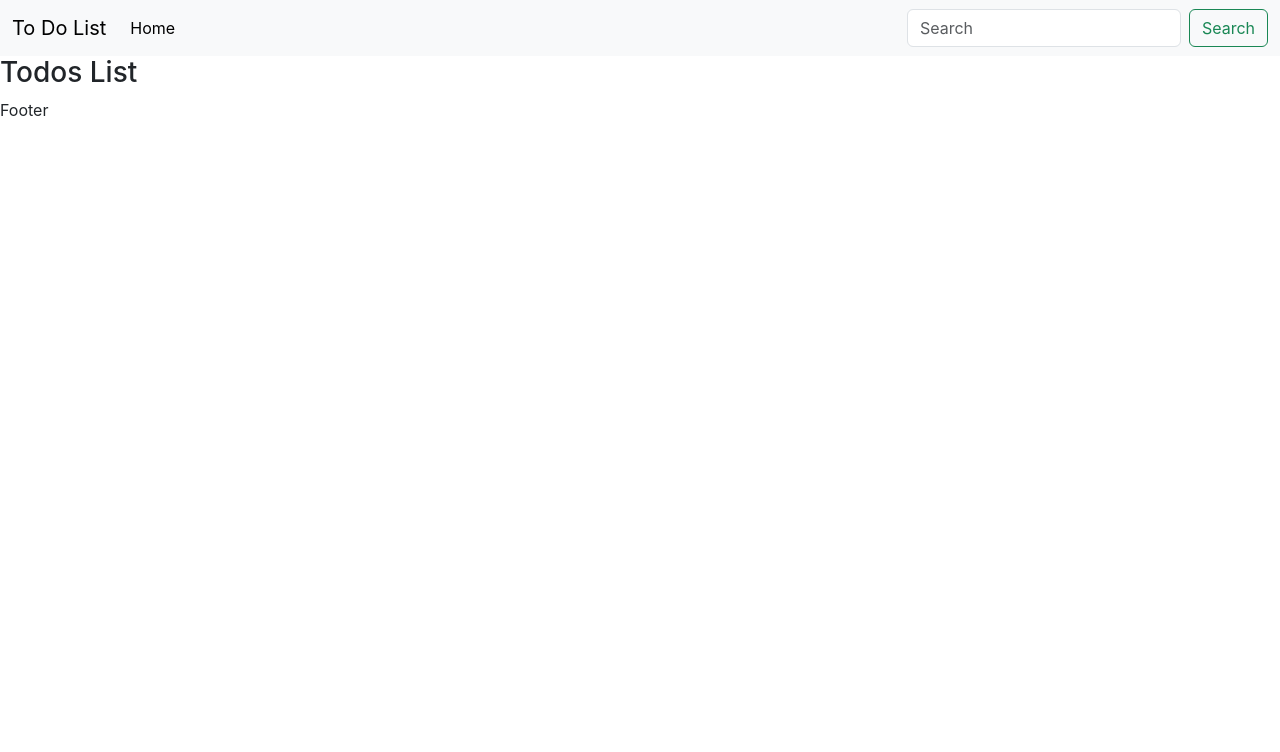
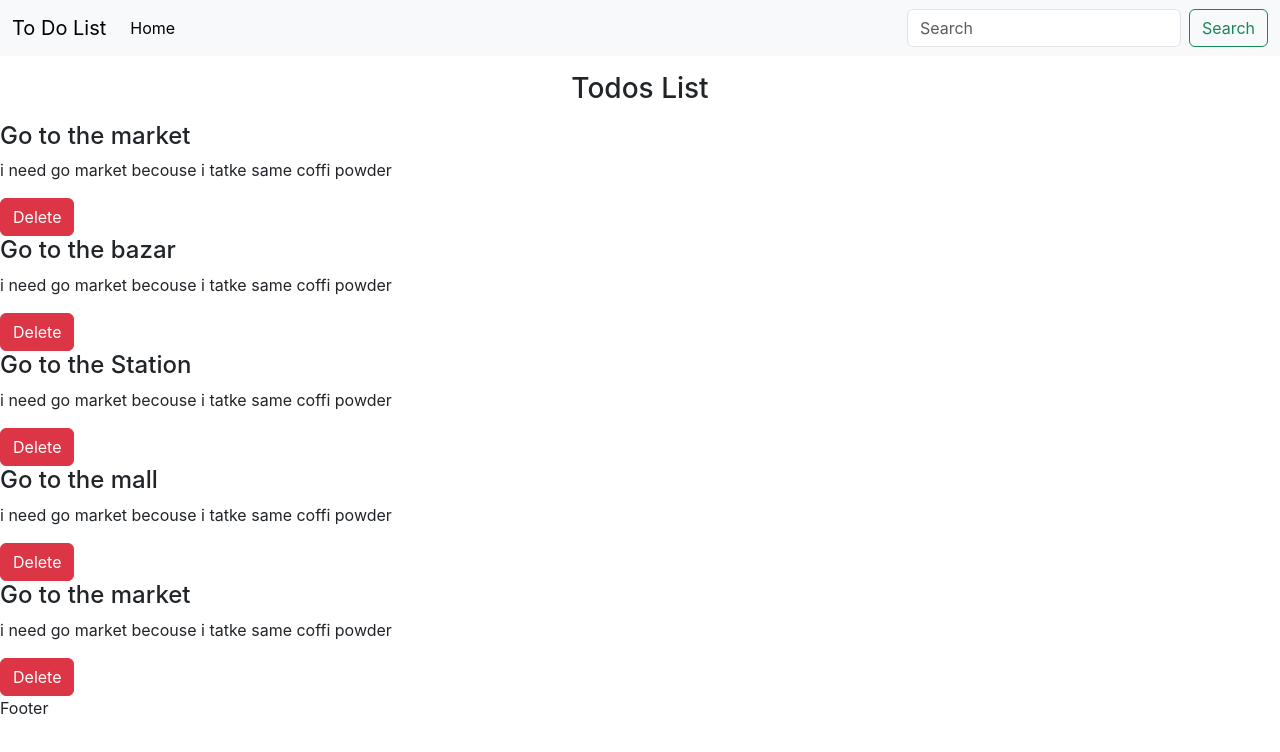
Before and after one commit to harsh-034/todo-list-using-react, a React (Create React App) app: page / in a window 1280 px wide. Shown: the top 752 px of the page. Built offline with nearby package versions, Linux system fonts and the light colour scheme.

Commit message:
upadte web page

```diff
--- a/src/App.js
+++ b/src/App.js
@@ -6,11 +6,37 @@ import Footer from "./Component/Footer.js";
 
 
 function App() {
+  let todos = [
+    {
+        sno: 1,
+        title: "Go to the market",
+        desc : "i need go market becouse i tatke same coffi powder"
+    },
+
+     {
+        sno: 2,
+        title: "Go to the bazar",
+        desc : "i need go market becouse i tatke same coffi powder"
+    },
+
+     {
+        sno: 3,
+        title: "Go to the Station",
+        desc : "i need go market becouse i tatke same coffi powder"
+    },
+
+     {
+        sno: 4,
+        title: "Go to the mall",
+        desc : "i need go market becouse i tatke same coffi powder"
+    },
+  ]
 
   return (
     <>
    <Header tital = {"To Do List"}/>
-   <Todos/>
+   <Todos todos ={todos}/>
+
    <Footer/>
    </>
   );
--- /dev/null
+++ b/src/Component/Todoitem.js
@@ -0,0 +1,12 @@
+import React from 'react'
+import Todos from './Todos'
+
+export default function Todoitem({todo}) {
+  return (
+    <div>
+      <h4>{todo.title}</h4>
+      <p>{todo.desc}</p>
+      <button className='btn text-center btn-danger'>Delete</button>
+    </div>
+  )
+}
--- a/src/Component/Todos.js
+++ b/src/Component/Todos.js
@@ -1,9 +1,18 @@
 import React from 'react'
+import Todoitem from "./Todoitem";
 
-function Todos() {
+function Todos(props) {
+
   return (
     <div className='Container'>
-      <h3>Todos List</h3>
+      <h3 className='text-center my-3 '>Todos List</h3>
+      {props.todos.map((todo) => {
+        return <Todoitem todo = {todo}/>
+        // ye loop claega or sab print ho jaye ga
+        // isme or kuch bhi likh sakte hai jase lekin <>    </>iske ander to waha clal ho jaye ga
+      })}
+      <Todoitem todo = {props.todos[0]}/>
+      {/* ye dairect lega  */}
     </div>
   )
 }
```
